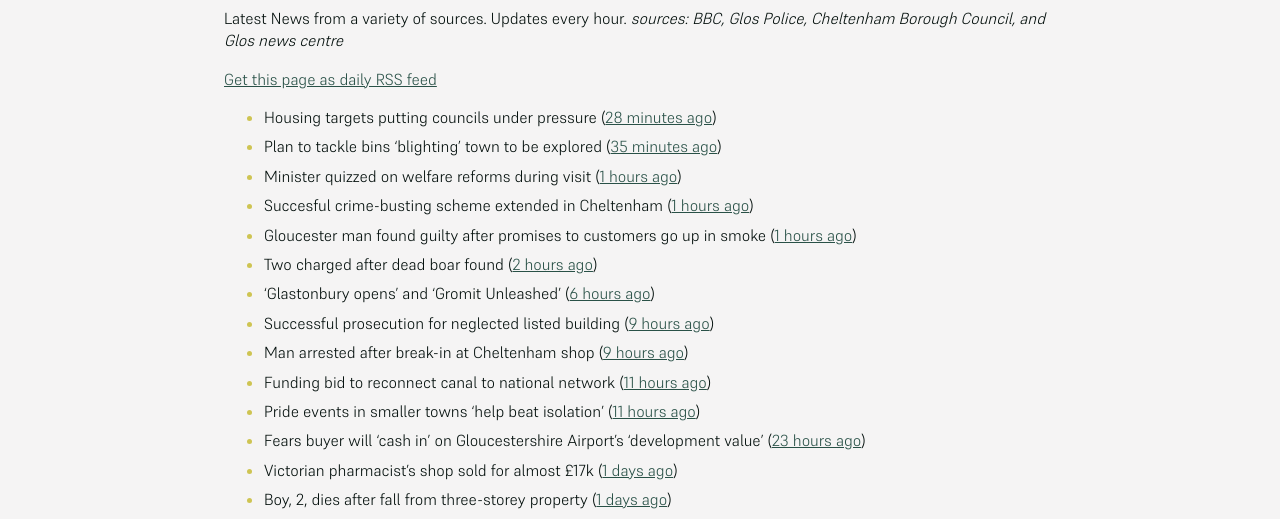
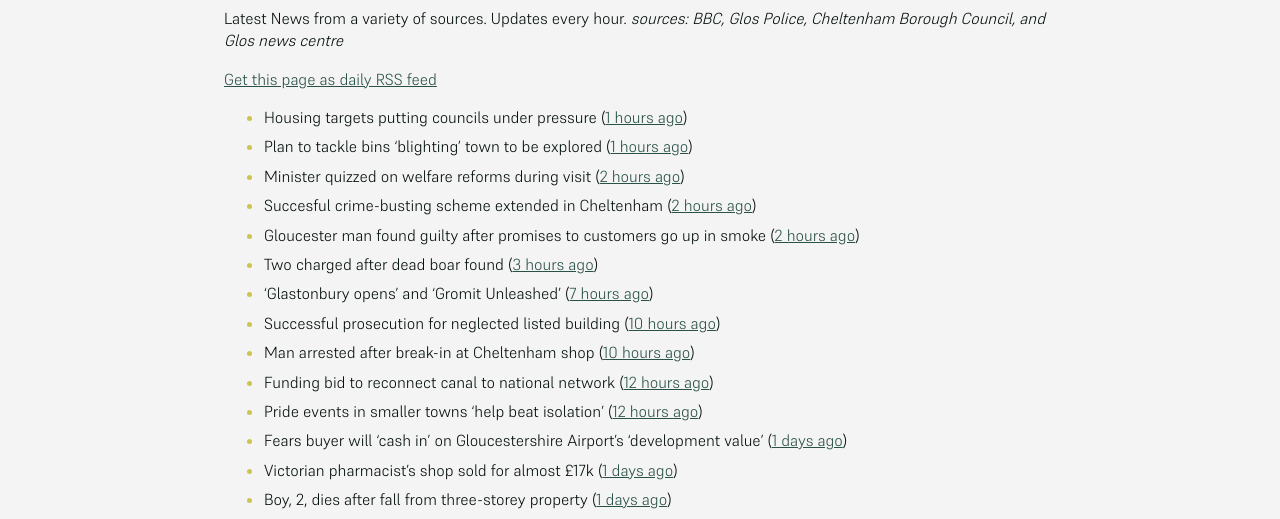
Before and after one commit to mat-0/cheltenham-open-data, a Jekyll site: the page built from _pages/news.md, in a window 1280 px wide. Shown: the part 266-785 px from the top of the page. Built offline with Jekyll 4.4.1, drawn with Linux system fonts in a browser that asks for light colours.

Commit message:
Updated 2025-06-26 17:57:51

```diff
--- a/_pages/news.md
+++ b/_pages/news.md
@@ -12,18 +12,18 @@ _sources: BBC, Glos Police, Cheltenham Borough Council, and Glos news centre_
 [Get this page as daily RSS feed](/daily.rss)
 
 <!-- news_marker starts -->
-- Housing targets putting councils under pressure ([28 minutes ago](https://www.bbc.com/news/articles/c3en9q19k03o))
-- Plan to tackle bins 'blighting' town to be explored ([35 minutes ago](https://www.bbc.com/news/articles/c98j40dy0mlo))
-- Minister quizzed on welfare reforms during visit ([1 hours ago](https://www.bbc.com/news/articles/cd6g58we454o))
-- Succesful crime-busting scheme extended in Cheltenham ([1 hours ago](https://gloucesternewscentre.co.uk/succesful-crime-busting-scheme-extended-in-cheltenham/))
-- Gloucester man found guilty after promises to customers go up in smoke ([1 hours ago](https://gloucesternewscentre.co.uk/gloucester-man-found-guilty-after-promises-to-customers-go-up-in-smoke/))
-- Two charged after dead boar found ([2 hours ago](https://www.bbc.com/news/articles/cwykjzgjyrno))
-- 'Glastonbury opens' and 'Gromit Unleashed' ([6 hours ago](https://www.bbc.com/news/articles/cx2g8xvd4qdo))
-- Successful prosecution for neglected listed building ([9 hours ago](https://gloucesternewscentre.co.uk/successful-prosecution-for-neglected-listed-building/))
-- Man arrested after break-in at Cheltenham shop ([9 hours ago](https://gloucesternewscentre.co.uk/man-arrested-after-break-in-at-cheltenham-shop/))
-- Funding bid to reconnect canal to national network ([11 hours ago](https://www.bbc.com/news/articles/cgmw1werzneo))
-- Pride events in smaller towns 'help beat isolation' ([11 hours ago](https://www.bbc.com/news/articles/c24v5vqj8dro))
-- Fears buyer will ‘cash in’ on Gloucestershire Airport’s ‘development value’ ([23 hours ago](https://gloucesternewscentre.co.uk/fears-buyer-will-cash-in-on-gloucestershire-airports-development-value/))
+- Housing targets putting councils under pressure ([1 hours ago](https://www.bbc.com/news/articles/c3en9q19k03o))
+- Plan to tackle bins 'blighting' town to be explored ([1 hours ago](https://www.bbc.com/news/articles/c98j40dy0mlo))
+- Minister quizzed on welfare reforms during visit ([2 hours ago](https://www.bbc.com/news/articles/cd6g58we454o))
+- Succesful crime-busting scheme extended in Cheltenham ([2 hours ago](https://gloucesternewscentre.co.uk/succesful-crime-busting-scheme-extended-in-cheltenham/))
+- Gloucester man found guilty after promises to customers go up in smoke ([2 hours ago](https://gloucesternewscentre.co.uk/gloucester-man-found-guilty-after-promises-to-customers-go-up-in-smoke/))
+- Two charged after dead boar found ([3 hours ago](https://www.bbc.com/news/articles/cwykjzgjyrno))
+- 'Glastonbury opens' and 'Gromit Unleashed' ([7 hours ago](https://www.bbc.com/news/articles/cx2g8xvd4qdo))
+- Successful prosecution for neglected listed building ([10 hours ago](https://gloucesternewscentre.co.uk/successful-prosecution-for-neglected-listed-building/))
+- Man arrested after break-in at Cheltenham shop ([10 hours ago](https://gloucesternewscentre.co.uk/man-arrested-after-break-in-at-cheltenham-shop/))
+- Funding bid to reconnect canal to national network ([12 hours ago](https://www.bbc.com/news/articles/cgmw1werzneo))
+- Pride events in smaller towns 'help beat isolation' ([12 hours ago](https://www.bbc.com/news/articles/c24v5vqj8dro))
+- Fears buyer will ‘cash in’ on Gloucestershire Airport’s ‘development value’ ([1 days ago](https://gloucesternewscentre.co.uk/fears-buyer-will-cash-in-on-gloucestershire-airports-development-value/))
 - Victorian pharmacist's shop sold for almost £17k ([1 days ago](https://www.bbc.com/news/articles/c3w41xw4ygwo))
 - Boy, 2, dies after fall from three-storey property ([1 days ago](https://www.bbc.com/news/articles/crmvj3p192ko))
 - Hockey coach jailed for sexually abusing teen girl ([1 days ago](https://www.bbc.com/news/articles/c8rpk5m5en0o))
```
Also changed, not shown: _data/flood.json (+5 -27 lines), _pages/fix-my-street.md (+6 -6 lines), index.md (+5 -5 lines).
